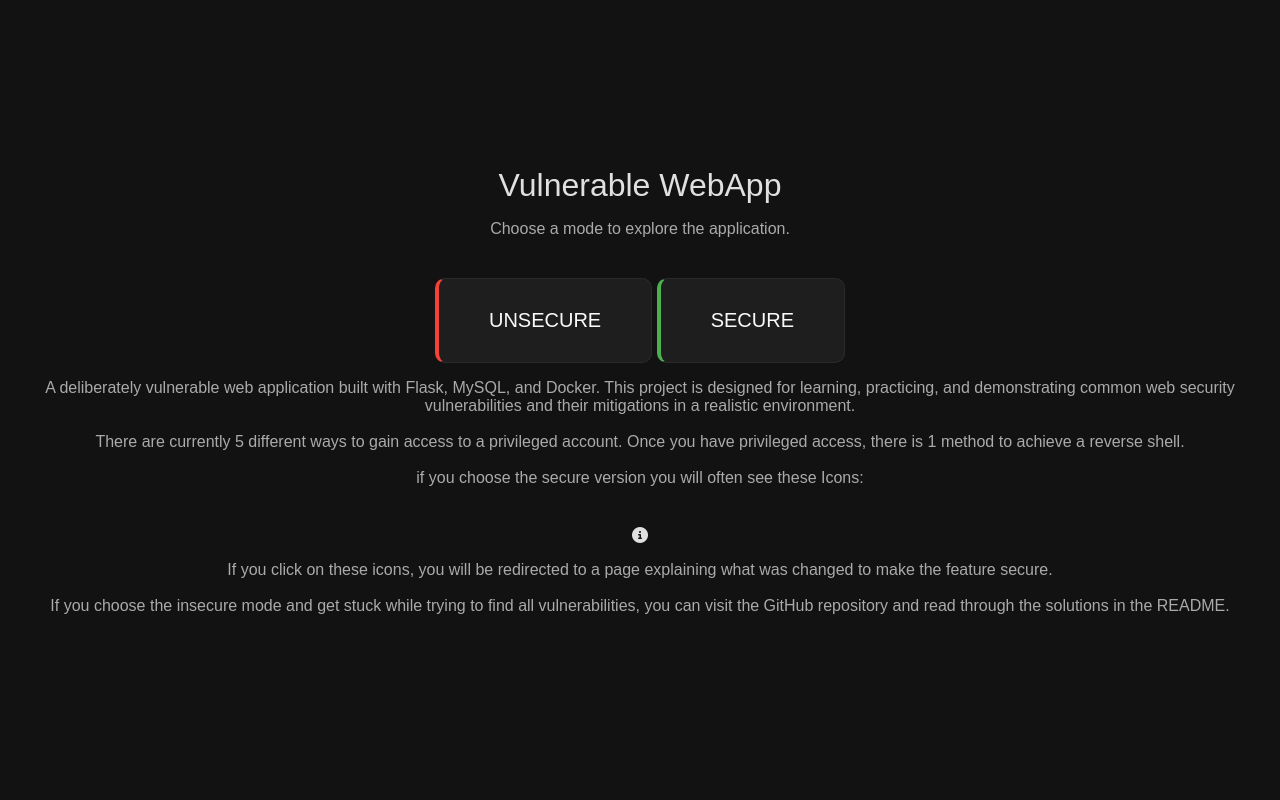
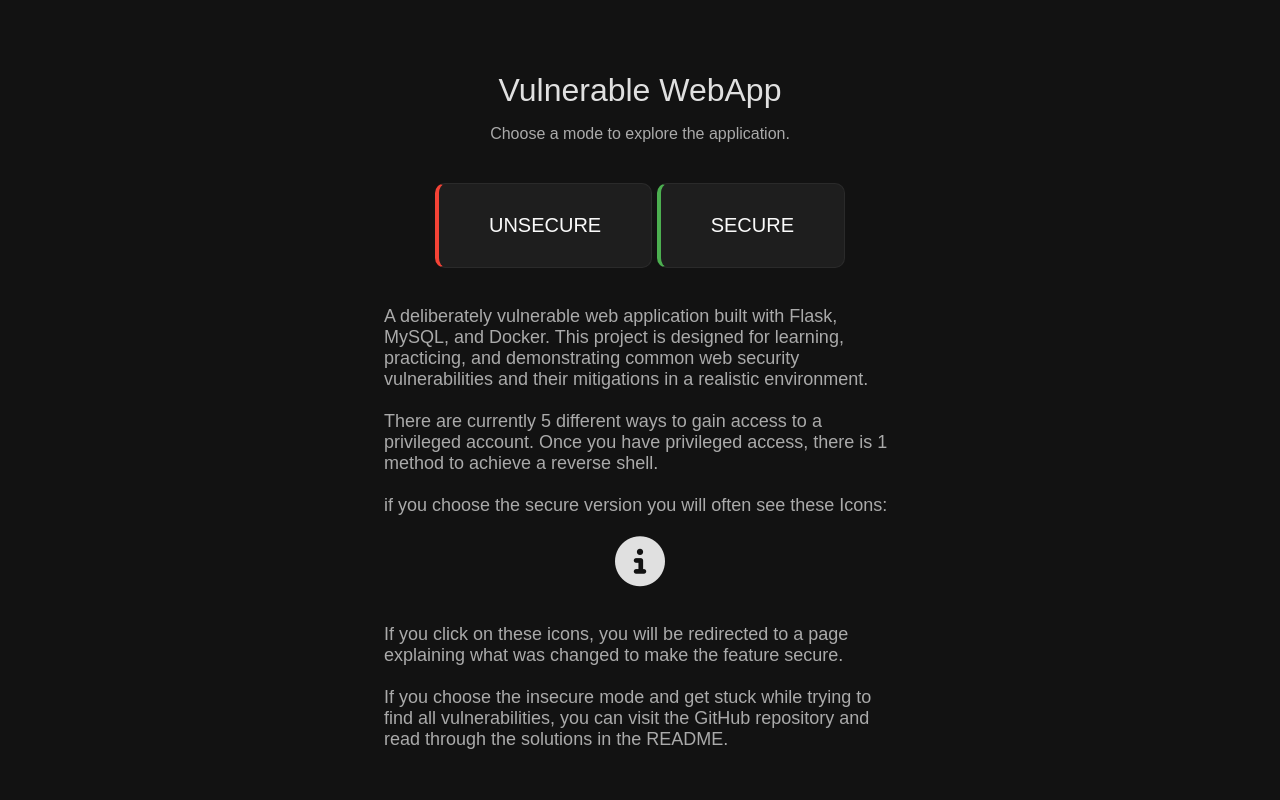
Before and after one commit to Twentox/vulnerable-WebApp, a Flask app: page / in a window 1280 px wide. Run offline with Flask 3, Linux system fonts and the light colour scheme.

Commit message:
adds css for description

```diff
--- a/static/styles/index.css
+++ b/static/styles/index.css
@@ -58,3 +58,26 @@ a {
     text-decoration: none;
     color: inherit;
 }
+
+.description-container{
+   display: flex;
+   justify-content: center;
+   align-items: center;
+   margin-top: 20px;
+}
+
+.description{
+    width: 40%;
+}
+
+.description-text{
+    text-align: left;
+    font-size: 18px;
+    margin-bottom: 0;
+}
+
+i{
+    margin-top: 20px;
+    font-size: 50px;
+    margin-bottom: 20px;
+}
```
